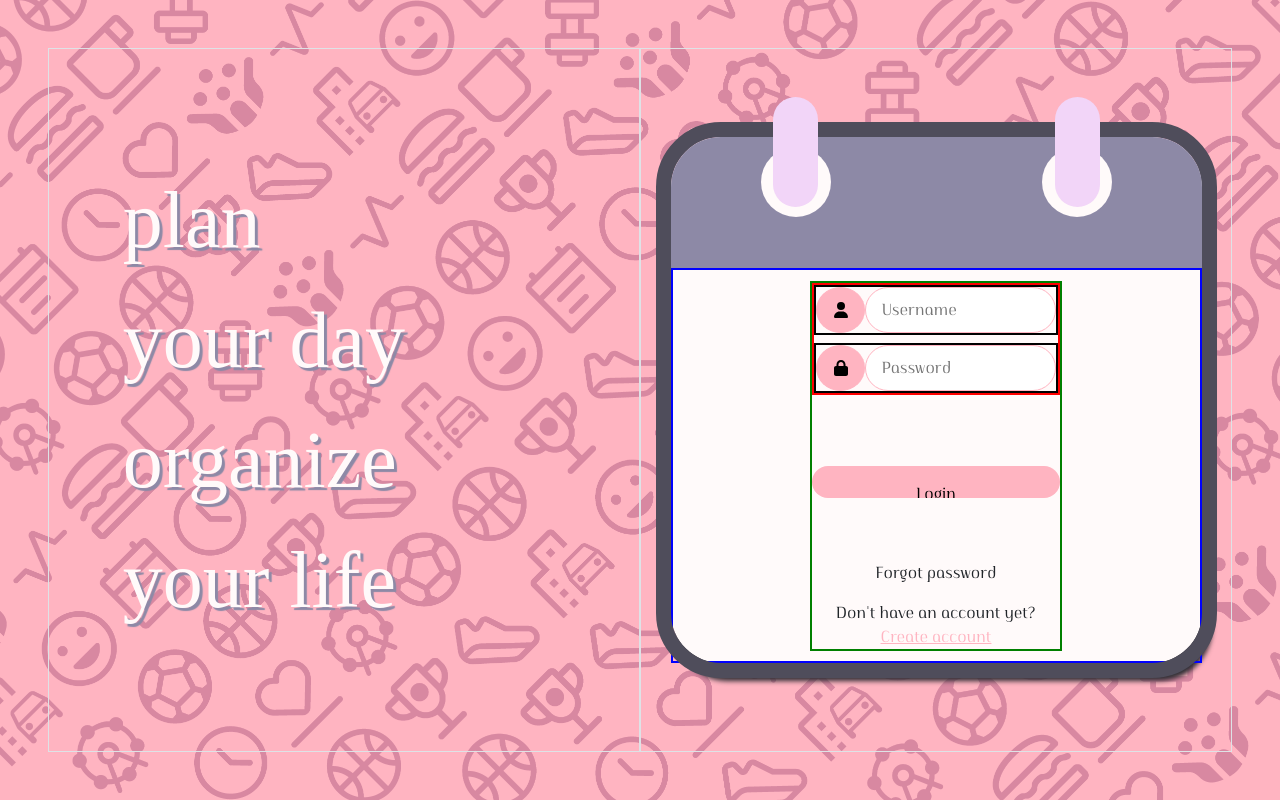
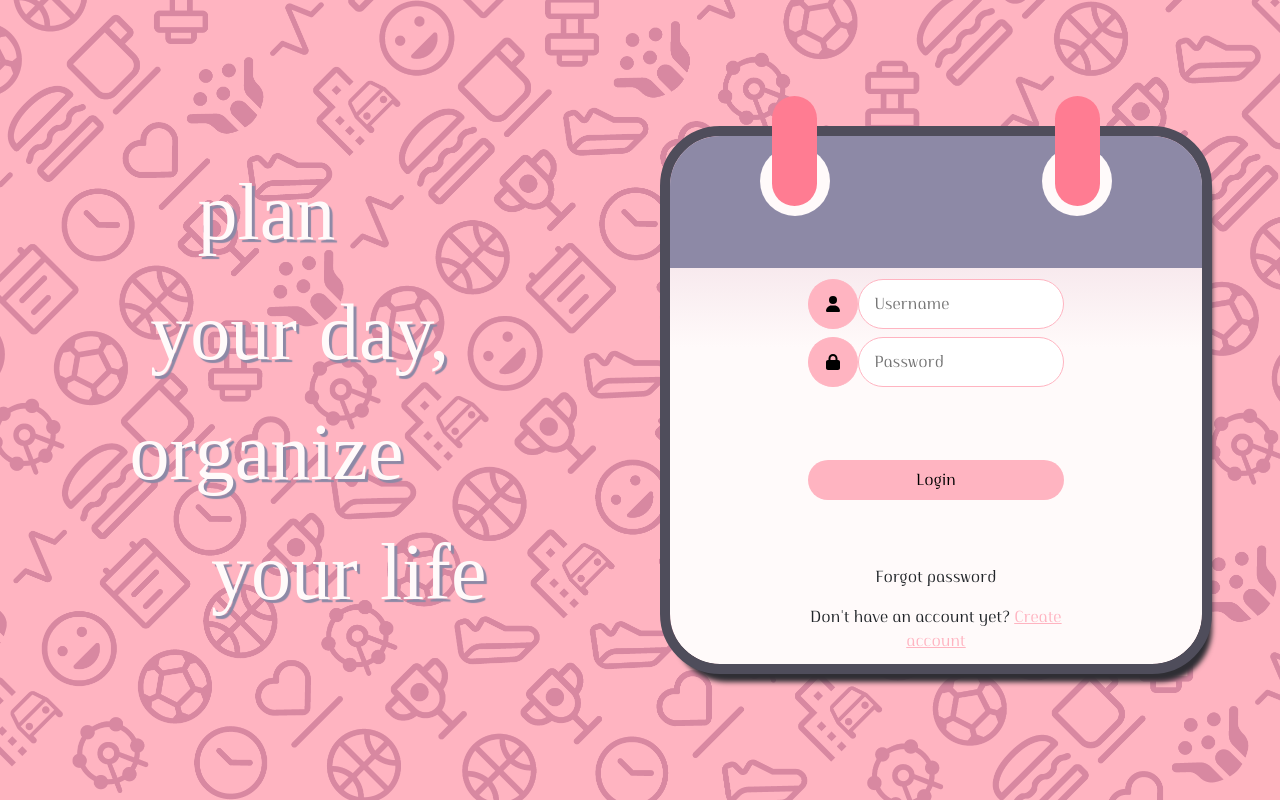
Before and after one commit to imvibbin/calendar-java, a React (Vite) app in the folder makehabits-react/: page /login in a window 1280 px wide. Built offline with nearby package versions, Linux system fonts and the light colour scheme; a web font is replaced by a local one.

Commit message:
he acabado la parte de login (falta implementarlo en registro)

```diff
--- a/makehabits-react/src/components/LoginCalendar/LoginCalendar.css
+++ b/makehabits-react/src/components/LoginCalendar/LoginCalendar.css
@@ -1,6 +1,5 @@
 .main-container-content {
-  background-color: #fffafa;
-  outline: 15px #4f4d5b solid;
+  background: linear-gradient(to top, #fffafa 60%, #ebced9);
   border-radius: 50px;
   box-shadow: 7px 15px 5px 3px #2f2e34;
   z-index: 1000;
@@ -16,7 +15,7 @@
 .pill {
   width: 45px;
   height: 110px;
-  background-color: #f2d5f8;
+  background-color: #ff7c92;
 }
 
 .circle {
@@ -56,6 +55,7 @@
   .main-container-content {
     width: 85%;
     height: 65%;
+    outline: 15px #4f4d5b solid;
   }
 
   .pill1 {
@@ -79,10 +79,11 @@
   }
 }
 
-@media (min-width: 700px) {
+@media (min-width: 700px) and (max-width: 1366px) {
   .main-container-content {
     width: 90%;
     height: 75%;
+    outline: 10px #4f4d5b solid;
   }
 
   .pill1 {
--- a/makehabits-react/src/components/LoginCalendar/LoginCalendar.tsx
+++ b/makehabits-react/src/components/LoginCalendar/LoginCalendar.tsx
@@ -22,14 +22,20 @@ const LoginCalendar = () => {
   };
 
   return (
-    <div className="w-50 h-100 d-flex align-items-center justify-content-center border">
+    <div className="w-50 h-100 d-flex align-items-center justify-content-center">
       <motion.div
-        initial={{ opacity: 0, scale: 0.5 }}
-        animate={{ opacity: 1, scale: 1 }}
-        transition={{
-          duration: 0.8,
-          delay: 0.1,
-          ease: [0, 0.71, 0.2, 1.01],
+        initial={{ y: 5000, opacity: 0, scale: 0.5 }}
+        animate={{
+          y: 0,
+          opacity: 1,
+          scale: 1,
+          transition: {
+            duration: 0.8,
+            delay: 1.2,
+            ease: [0, 0.71, 0.2, 1.01],
+            type: "spring",
+            stiffness: 35
+          },
         }}
         className="main-container-content d-flex flex-column align-items-center justify-content-between"
       >
--- a/makehabits-react/src/components/LoginCalendarForm/LoginCalendarForm.css
+++ b/makehabits-react/src/components/LoginCalendarForm/LoginCalendarForm.css
@@ -1,10 +1,5 @@
 .main-container-form {
   height: 75%;
-  border: 2px blue solid;
-}
-
-.main-container-form form {
-  border: 2px green solid;
 }
 
 .input-icons {
@@ -15,14 +10,6 @@
   background-color: #ffb4c1;
 }
 
-.inputs {
-  border: 2px red solid;
-}
-
-.main-container-content-form-input {
-  border: 2px black solid;
-}
-
 .main-container-content input {
   border: 1px #ffb4c1 solid;
   width: 83%;
@@ -31,17 +18,9 @@
 .main-container-content button {
   border: hidden;
   outline: none;
-  background-color: #2f2f2f;
-  background-color: #fffafa;
-  border-radius: 40px;
   text-align: center;
-  overflow: hidden;
   cursor: pointer;
   background-color: #ffb4c1;
-}
-
-.main-container-content button.btn-triggered {
-  background-color: #fffafa;
 }
 
 .links {
@@ -49,7 +28,7 @@
 }
 
 .create-acc {
-  width: 100%; /* border-top: 1px #ffb4c1 solid; */
+  width: 100%;
 }
 
 .create-acc * {
@@ -81,9 +60,13 @@
   .input-icons {
     width: 60px;
   }
+
+  .main-container-form button {
+    height: 60px;
+  }
 }
 
-@media (min-width: 700px) {
+@media (min-width: 700px) and (max-width: 1366px) {
   .main-container-form {
     padding: 2%;
   }
@@ -97,6 +80,6 @@
   }
 
   .main-container-form button {
-    height: 30px;
+    height: 40px;
   }
 }
--- a/makehabits-react/src/components/LoginCalendarForm/LoginCalendarForm.tsx
+++ b/makehabits-react/src/components/LoginCalendarForm/LoginCalendarForm.tsx
@@ -3,6 +3,8 @@ import UserInterface from "../../models/UserInterface";
 import { loginUser } from "../../services/UserService";
 import CustomError from "../../models/CustomError";
 import { Link, useNavigate } from "react-router-dom";
+import { ToastContainer, toast } from "react-toastify";
+import { motion } from "framer-motion";
 
 import "./LoginCalendarForm.css";
 
@@ -15,8 +17,24 @@ const LoginCalendarForm = () => {
   };
 
   const [user, setUser] = useState<UserInterface>(userInitial);
-  const [btnStatus, setBtnClicked] = useState(false);
   const navigate = useNavigate();
+
+  const notification = (loginSuccess: boolean) => {
+    const toastMessage = loginSuccess
+      ? "Success!"
+      : "Username or password incorrect";
+
+    toast[loginSuccess ? "success" : "error"](toastMessage, {
+      position: "top-center",
+      autoClose: loginSuccess ? 1000 : 5000,
+      hideProgressBar: false,
+      closeOnClick: true,
+      pauseOnHover: true,
+      draggable: true,
+      progress: undefined,
+      theme: "light",
+    });
+  };
 
   const handleOnChange = (event: ChangeEvent<HTMLInputElement>) => {
     const { name, value } = event.target;
@@ -24,18 +42,19 @@ const LoginCalendarForm = () => {
   };
 
   const handleSubmit = async (event: FormEvent<HTMLFormElement>) => {
-    setBtnClicked(true);
     event.preventDefault();
 
     try {
       const response = await loginUser(user.username, user.password);
       localStorage.setItem("USER_DATA", JSON.stringify(response));
+      notification(true);
       setTimeout(() => {
         navigate("/");
-      }, 1000);
+      }, 2000);
     } catch (error) {
       const backendError = error as CustomError; // Cast to custom error type
       if (backendError.message) {
+        notification(false);
         console.error("Failed to authenticate user:", backendError.message);
       } else {
         console.error(
@@ -95,14 +114,23 @@ const LoginCalendarForm = () => {
             />
           </div>
         </div>
-        <button
+
+        <motion.button
           type="submit"
-          className={`p-3 rounded-pill mt-3 mb-2 w-100 ${
-            btnStatus ? "btn-triggered" : ""
-          }`}
+          whileHover={{
+            color: "white",
+            scale: 1.1,
+            transition: {
+              duration: 0.5,
+              type: "spring",
+              stiffness: 500,
+            },
+          }}
+          whileTap={{ scale: 0.9 }}
+          className="rounded-pill mt-3 mb-2 w-100"
         >
-          {btnStatus ? "Ok!" : "Login"}
-        </button>
+          Login
+        </motion.button>
 
         <div className="links w-100 d-flex flex-column justify-content-center">
           <div className="forgot-pass text-center">Forgot password</div>
@@ -114,8 +142,8 @@ const LoginCalendarForm = () => {
           </div>
         </div>
       </form>
+      <ToastContainer />
     </div>
   );
 };
-
 export default LoginCalendarForm;
--- a/makehabits-react/src/components/LoginTitle/LoginTitle.css
+++ b/makehabits-react/src/components/LoginTitle/LoginTitle.css
@@ -1,17 +1,32 @@
-.login-title-container {
+.login-title-container ul {
+  list-style: none;
+}
+
+.login-title-container .texts {
   color: #fffafa;
   text-shadow: 3px 3px 1px #8d89a6;
   font-family: "Borel", cursive;
+  cursor: default;
+}
+
+.login-title-container .text-1-0 {
+  margin-left: 8%;
+  margin-right: 8%;
+}
+
+.login-title-container .text-3-0 {
+  margin-left: 30%;
+  margin-right: 8%;
 }
 
 @media (min-width: 1366px) {
-  .login-title-container {
+  .login-title-container .texts {
     font-size: 120px;
   }
 }
 
-@media (min-width: 700px) {
-  .login-title-container {
+@media (min-width: 700px) and (max-width: 1366px) {
+  .login-title-container .texts {
     font-size: 80px;
   }
 }
--- a/makehabits-react/src/components/LoginTitle/LoginTitle.tsx
+++ b/makehabits-react/src/components/LoginTitle/LoginTitle.tsx
@@ -1,12 +1,39 @@
+import { motion } from "framer-motion";
 import "./LoginTitle.css";
 
+const words = ["plan", "your day,", "organize", "your life"];
+
 const LoginTitle = () => {
+
+  const windowWidth = window.innerWidth;
+
   return (
-    <div className="login-title w-50 h-100 d-flex align-items-center justify-content-center border">
-      <div className="login-title-container d-inline-block w-75 d-flex align-items-center">
-        plan
-        <br /> your day organize
-        <br /> your life
+    <div className="login-title w-50 h-100 d-flex align-items-center">
+      <div className="login-title-container ms-5 text-center">
+        <ul className="">
+          {words.map((word, index) => (
+            <motion.li
+              key={index}
+              initial={{ opacity: 0, y: 20 }}
+              animate={{ opacity: 1, y: 0 }}
+              transition={{ duration: 0.5, delay: index * 0.3 }}
+            >
+              {word.split(" ").map((individualWord, wordIndex) => (
+                <motion.span
+                  key={wordIndex}
+                  whileHover={{
+                    color: "#ADA0FF",
+                    fontSize: `${windowWidth <= 1366 ? "100px" : "150px"}`,
+                    transition: { type: "spring", stiffness: 100 },
+                  }}
+                  className={`texts text-${index}-${wordIndex}`}
+                >
+                  {individualWord}
+                </motion.span>
+              ))}
+            </motion.li>
+          ))}
+        </ul>
       </div>
     </div>
   );
--- a/makehabits-react/src/pages/LoginPage/LoginPage.tsx
+++ b/makehabits-react/src/pages/LoginPage/LoginPage.tsx
@@ -1,5 +1,3 @@
-import { useState } from "react";
-import { ToastContainer, toast } from "react-toastify";
 import { motion } from "framer-motion";
 import LoginCalendar from "../../components/LoginCalendar/LoginCalendar";
 import LoginTitle from "../../components/LoginTitle/LoginTitle";
@@ -7,36 +5,16 @@ import "react-toastify/dist/ReactToastify.css";
 import "./LoginPage.css";
 
 const LoginPage = () => {
-  const [loginSuccess, setLoginSuccess] = useState(false);
-
-  const notification = () => {
-    const toastMessage = loginSuccess
-      ? "Success!"
-      : "Username or password incorrect";
-
-    toast.success(toastMessage, {
-      position: "top-center",
-      autoClose: 5000,
-      hideProgressBar: false,
-      closeOnClick: true,
-      pauseOnHover: true,
-      draggable: true,
-      progress: undefined,
-      theme: "light",
-    });
-  };
-
   return (
     <>
       <motion.div
         initial={{}}
         animate={{}}
         exit={{}}
-        className="main-container vh-100 d-flex align-items-center justify-content-between p-5"
+        className="main-container vh-100 d-flex align-items-center justify-content-between p-5 overflow-hidden"
       >
         <LoginTitle />
         <LoginCalendar />
-        <ToastContainer />
       </motion.div>
     </>
   );
```
Also changed, not shown: makehabits-react/src/components/Tests.tsx (deleted, +0 -57 lines).
